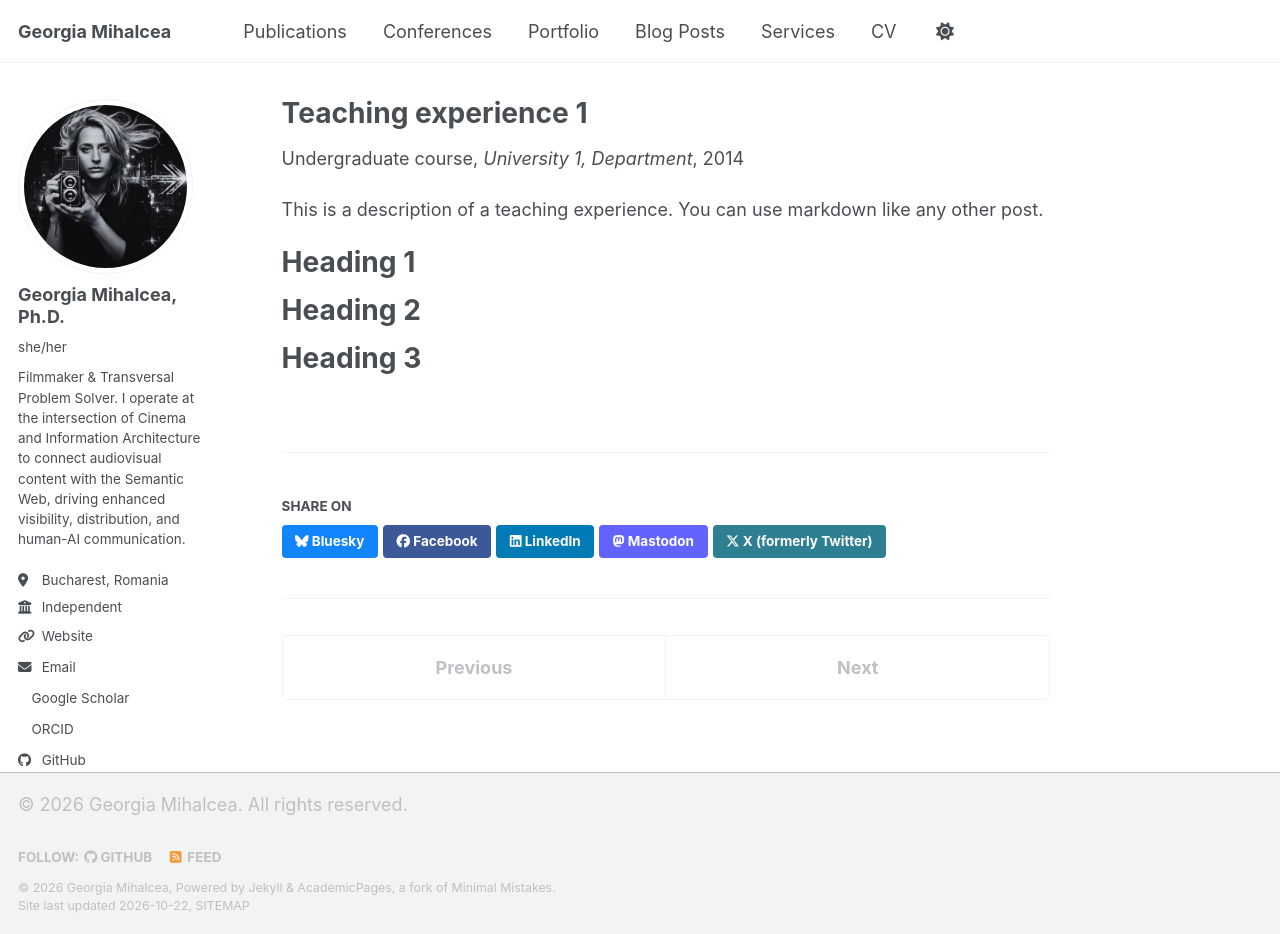
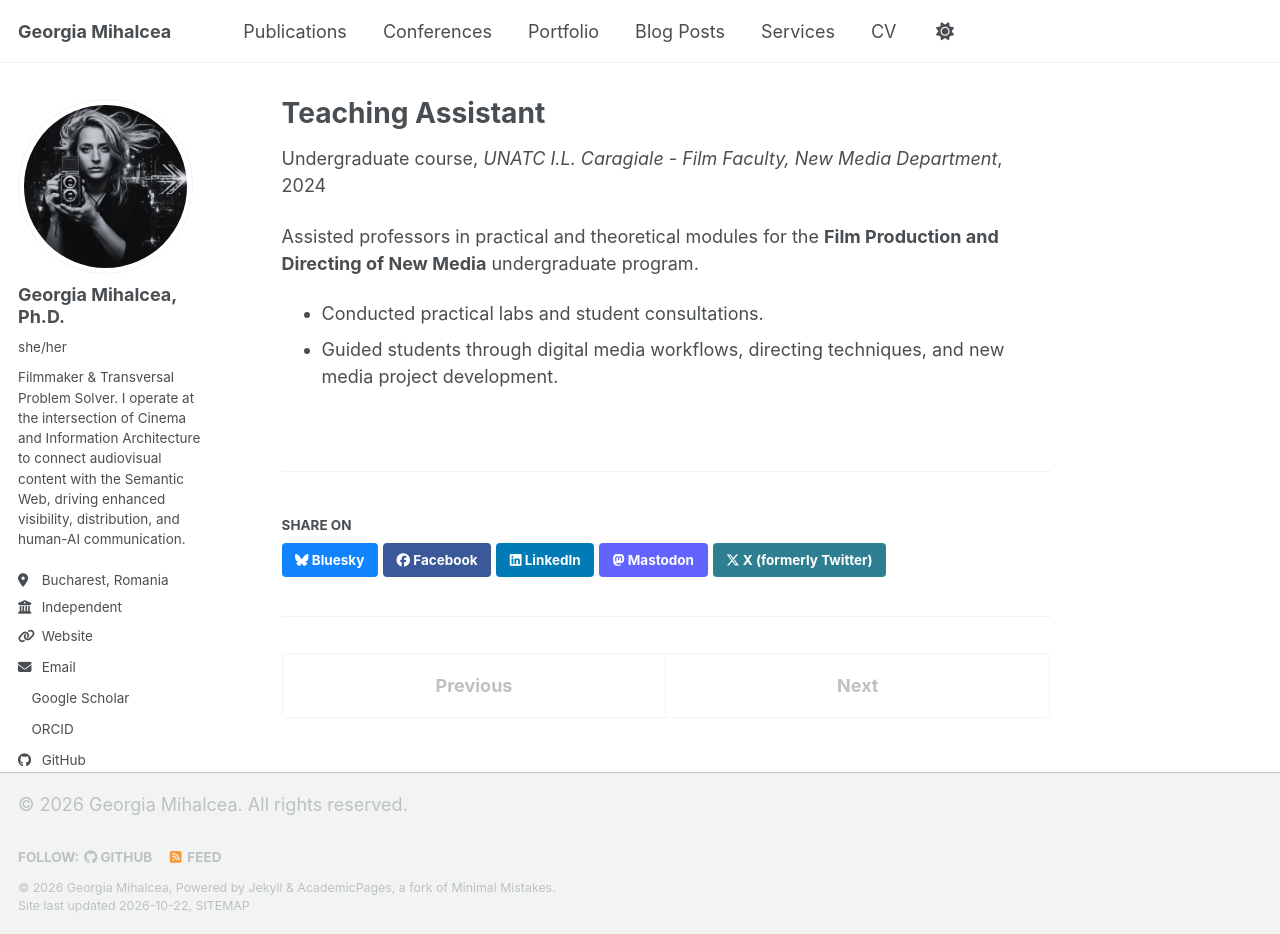
Before and after one commit to GeorgiaMihalcea/georgiamihalcea.github.io, a Jekyll site: the page built from _teaching/2014-spring-teaching-1.md, in a window 1280 px wide and 934 px high. Built offline with Jekyll 4.4.1, drawn with Linux system fonts in a browser that asks for light colours; a style sheet for code colours, icons or effects is not loaded.

Commit message:
Revise teaching experience for new course details
Updated teaching experience details including title, date, venue, and location. Expanded description to include specific responsibilities.

```diff
--- a/_teaching/2014-spring-teaching-1.md
+++ b/_teaching/2014-spring-teaching-1.md
@@ -1,20 +1,14 @@
 ---
-title: "Teaching experience 1"
+title: "Teaching Assistant"
 collection: teaching
 type: "Undergraduate course"
-permalink: /teaching/2014-spring-teaching-1
-venue: "University 1, Department"
-date: 2014-01-01
-location: "City, Country"
+permalink: /teaching/2024-unatc-film-production-new-media
+venue: "UNATC I.L. Caragiale - Film Faculty, New Media Department"
+date: 2024-10-01
+location: "Bucharest, Romania"
 ---
 
-This is a description of a teaching experience. You can use markdown like any other post.
+Assisted professors in practical and theoretical modules for the **Film Production and Directing of New Media** undergraduate program.
 
-Heading 1
-======
-
-Heading 2
-======
-
-Heading 3
-======
+* Conducted practical labs and student consultations.
+* Guided students through digital media workflows, directing techniques, and new media project development.
```
